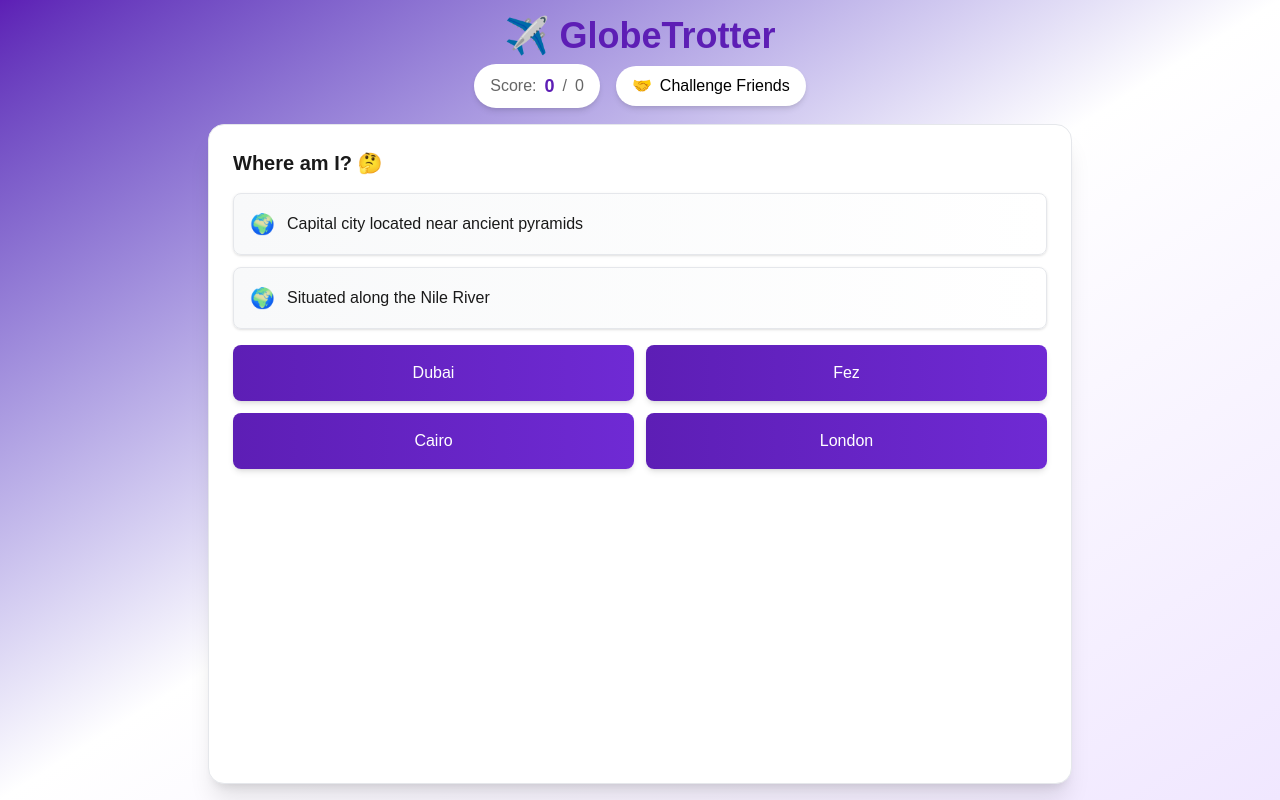
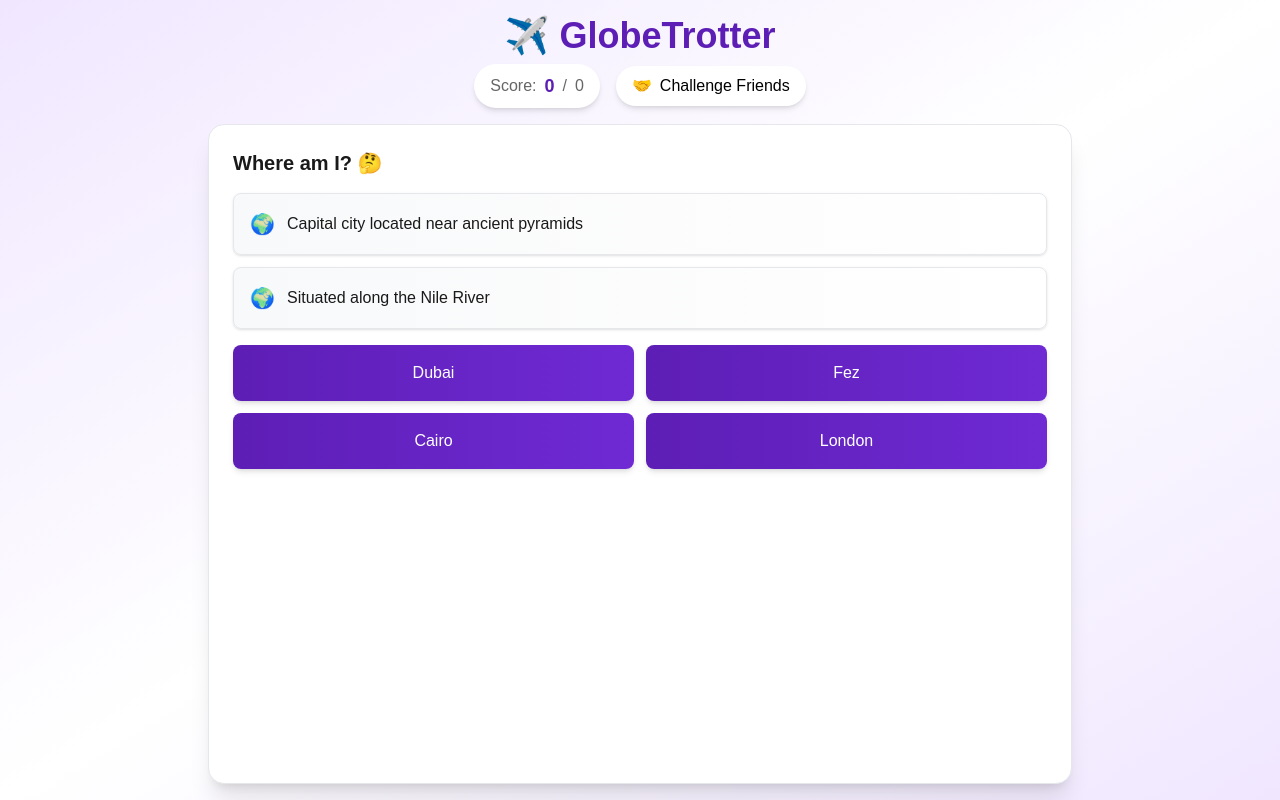
Before and after one commit to vanshika703/GlobeTrotter, a Next.js app: page / in a window 1280 px wide. Built offline with nearby package versions, Linux system fonts and the light colour scheme.

Commit message:
ft : remove bg gradient

```diff
--- a/src/app/page.tsx
+++ b/src/app/page.tsx
@@ -1003,7 +1003,7 @@ export default function Home() {
   };
 
   return (
-    <div className="h-screen overflow-hidden bg-gradient-to-br from-[#5d1eb5] via-white to-[#f0e7ff] flex flex-col">
+    <div className="h-screen overflow-hidden bg-gradient-to-br from-[#f0e7ff] via-white to-[#f0e7ff] flex flex-col">
       <div className="max-w-4xl w-full mx-auto px-4 py-4 flex flex-col h-full">
         <div className="text-center mb-4">
           <h1 className="text-4xl font-bold text-[#5d1eb5] mb-2">
```
